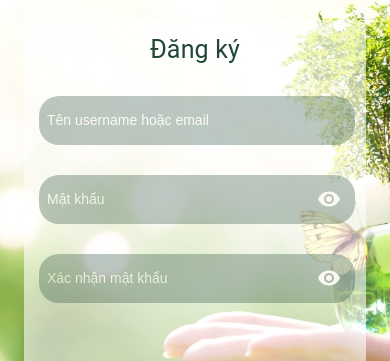
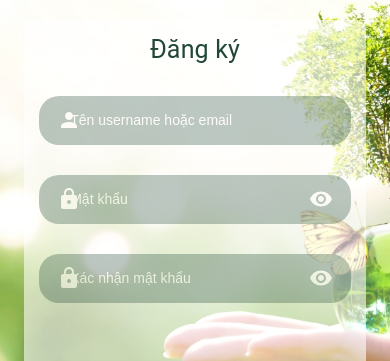
Before and after one commit to Hans2374/TrashCollection, a React (Create React App) app: page /login in a window 390 px wide. Both pictures are taken after a click on the button "ĐĂNG KÝ". Shown: the part 345-706 px from the top of the page. Built offline with nearby package versions, Linux system fonts and the light colour scheme; a web font is replaced by a local one.

Commit message:
responsive 6.0

```diff
--- a/src/components/Login.js
+++ b/src/components/Login.js
@@ -1,8 +1,12 @@
 import React, { useState, useEffect } from 'react';
-import { Box, Typography, Button, IconButton } from '@mui/material';
+import { Box, Typography, Button, IconButton, Icon } from '@mui/material';
 import { Visibility, VisibilityOff } from '@mui/icons-material';
 import colors from '../colors';
 import styles from './Login.module.css';
+import PersonIcon from '@mui/icons-material/Person';
+import LockIcon from '@mui/icons-material/Lock';
+import EmailIcon from '@mui/icons-material/Email';
+import PasswordIcon from '@mui/icons-material/Password';
 
 const Login = () => {
     const [username, setUsername] = useState('');
@@ -262,7 +266,11 @@ const Login = () => {
                             <Typography className={styles.formTitle} variant="h4" style={{ color: colors.color2, marginBottom: '30px' }}>
                                 {isRegister ? 'Đăng ký' : 'Đăng nhập'}
                             </Typography>
-                            <Box sx={{ position: 'relative', width: '96%' }}>
+                            <Box sx={{
+                                position: 'relative', width: '100%', backgroundColor: colors.color2,
+                                borderRadius: '20px',
+                                opacity: 0.3,
+                            }}>
                                 <input
                                     type="text"
                                     placeholder={"Tên username hoặc email"}
@@ -271,21 +279,28 @@ const Login = () => {
                                     className={styles.customInput}
                                     style={{
                                         backgroundColor: colors.color2,
-                                        borderRadius: '20px',
-                                        opacity: 0.3,
                                         color: colors.color1,
                                         border: 'none',
-                                        width: '100%',
+                                        width: '80%',
                                         height: '33px',
                                         margin: 'normal',
                                         padding: '10px',
+                                        pl: '40px',
                                         fontSize: '20px',
+                                        outline: 'none',
                                     }}
                                 />
+                                <Icon sx={{ position: 'absolute', left: '18px', top: '50%', transform: 'translateY(-50%)', color: colors.color1 }}>
+                                    <PersonIcon />
+                                </Icon>
                                 {errors.username && <span className={styles.errorText}>{errors.username}</span>}
                             </Box>
 
-                            <Box sx={{ position: 'relative', marginTop: '30px', width: '96%' }}>
+                            <Box sx={{
+                                position: 'relative', marginTop: '30px', width: '100%', backgroundColor: colors.color2,
+                                borderRadius: '20px',
+                                opacity: 0.3,
+                            }}>
                                 <input
                                     type={showPassword ? 'text' : 'password'}
                                     placeholder="Mật khẩu"
@@ -294,21 +309,23 @@ const Login = () => {
                                     className={styles.customInput}
                                     style={{
                                         backgroundColor: colors.color2,
-                                        borderRadius: '20px',
-                                        opacity: 0.3,
                                         color: colors.color1,
                                         border: 'none',
-                                        width: '100%',
+                                        width: '80%',
                                         height: '33px',
                                         margin: 'normal',
                                         padding: '10px',
                                         fontSize: '20px',
+                                        outline: 'none',
                                     }}
                                 />
+                                <Icon sx={{ position: 'absolute', left: '18px', top: '50%', transform: 'translateY(-50%)', color: colors.color1 }}>
+                                    <LockIcon />
+                                </Icon>
                                 <IconButton
                                     onClick={handleClickShowPassword}
                                     onMouseDown={handleMouseDownPassword}
-                                    sx={{ position: 'absolute', right: '-10px', top: '50%', transform: 'translateY(-50%)', color: colors.color1 }}
+                                    sx={{ position: 'absolute', right: '10px', top: '50%', transform: 'translateY(-50%)', color: colors.color1 }}
                                 >
                                     {showPassword ? <VisibilityOff /> : <Visibility />}
                                 </IconButton>
@@ -316,7 +333,11 @@ const Login = () => {
                             </Box>
 
                             {isRegister && (
-                                <Box sx={{ position: 'relative', marginTop: '30px', width: '96%' }}>
+                                <Box sx={{
+                                    position: 'relative', marginTop: '30px', width: '100%', backgroundColor: colors.color2,
+                                    borderRadius: '20px',
+                                    opacity: 0.3,
+                                }}>
                                     <input
                                         type={showConfirmPassword ? 'text' : 'password'}
                                         placeholder="Xác nhận mật khẩu"
@@ -325,21 +346,23 @@ const Login = () => {
                                         className={styles.customInput}
                                         style={{
                                             backgroundColor: colors.color2,
-                                            borderRadius: '20px',
-                                            opacity: 0.3,
                                             color: colors.color1,
                                             border: 'none',
-                                            width: '100%',
+                                            width: '80%',
                                             height: '33px',
                                             margin: 'normal',
                                             padding: '10px',
                                             fontSize: '20px',
+                                            outline: 'none',
                                         }}
                                     />
+                                    <Icon sx={{ position: 'absolute', left: '18px', top: '50%', transform: 'translateY(-50%)', color: colors.color1 }}>
+                                        <LockIcon />
+                                    </Icon>
                                     <IconButton
                                         onClick={handleClickShowConfirmPassword}
                                         onMouseDown={handleMouseDownPassword}
-                                        sx={{ position: 'absolute', right: '-10px', top: '50%', transform: 'translateY(-50%)', color: colors.color1 }}
+                                        sx={{ position: 'absolute', right: '10px', top: '50%', transform: 'translateY(-50%)', color: colors.color1 }}
                                     >
                                         {showConfirmPassword ? <VisibilityOff /> : <Visibility />}
                                     </IconButton>
@@ -377,7 +400,11 @@ const Login = () => {
                             <Typography className={styles.formTitle} variant="h4" style={{ color: colors.color2, marginBottom: '30px' }}>
                                 Quên mật khẩu
                             </Typography>
-                            <Box sx={{ position: 'relative', marginTop: '50px', width: '96%' }}>
+                            <Box sx={{
+                                position: 'relative', marginTop: '50px', width: '100%', backgroundColor: colors.color2,
+                                borderRadius: '20px',
+                                opacity: 0.3,
+                            }}>
                                 <input
                                     type="email"
                                     placeholder="Email"
@@ -386,21 +413,27 @@ const Login = () => {
                                     className={styles.customInput}
                                     style={{
                                         backgroundColor: colors.color2,
-                                        borderRadius: '20px',
-                                        opacity: 0.3,
                                         color: colors.color1,
                                         border: 'none',
-                                        width: '100%',
+                                        width: '80%',
                                         height: '33px',
                                         margin: 'normal',
                                         padding: '10px',
                                         fontSize: '20px',
+                                        outline: 'none',
                                     }}
                                 />
+                                <Icon sx={{ position: 'absolute', left: '18px', top: '50%', transform: 'translateY(-50%)', color: colors.color1 }}>
+                                    <EmailIcon />
+                                </Icon>
                                 {errors.email && <span className={styles.errorText}>{errors.email}</span>}
                             </Box>
 
-                            <Box sx={{ position: 'relative', marginTop: '50px', width: '96%' }}>
+                            <Box sx={{
+                                position: 'relative', marginTop: '50px', width: '100%', backgroundColor: colors.color2,
+                                borderRadius: '20px',
+                                opacity: 0.3,
+                            }}>
                                 <input
                                     type="text"
                                     placeholder="Mã xác minh"
@@ -409,17 +442,19 @@ const Login = () => {
                                     className={styles.customInput}
                                     style={{
                                         backgroundColor: colors.color2,
-                                        borderRadius: '20px',
-                                        opacity: 0.3,
                                         color: colors.color1,
                                         border: 'none',
-                                        width: '100%',
+                                        width: '80%',
                                         height: '33px',
                                         margin: 'normal',
                                         padding: '10px',
                                         fontSize: '20px',
+                                        outline: 'none',
                                     }}
                                 />
+                                <Icon sx={{ position: 'absolute', left: '18px', top: '50%', transform: 'translateY(-50%)', color: colors.color1 }}>
+                                    <PasswordIcon />
+                                </Icon>
                                 <IconButton
                                     onClick={handleSendCode}
                                     disabled={countdown > 0}
@@ -463,7 +498,11 @@ const Login = () => {
                             <Typography className={styles.formTitle} variant="h4" style={{ color: colors.color2, marginBottom: '50px' }}>
                                 Đặt lại mật khẩu
                             </Typography>
-                            <Box sx={{ position: 'relative', marginTop: '50px', width: '96%' }}>
+                            <Box sx={{
+                                position: 'relative', marginTop: '50px', width: '100%', backgroundColor: colors.color2,
+                                borderRadius: '20px',
+                                opacity: 0.3,
+                            }}>
                                 <input
                                     type={showPassword ? 'text' : 'password'}
                                     placeholder="Mật khẩu"
@@ -472,17 +511,19 @@ const Login = () => {
                                     className={styles.customInput}
                                     style={{
                                         backgroundColor: colors.color2,
-                                        borderRadius: '20px',
-                                        opacity: 0.3,
                                         color: colors.color1,
                                         border: 'none',
-                                        width: '100%',
+                                        width: '80%',
                                         height: '33px',
                                         margin: 'normal',
                                         padding: '10px',
                                         fontSize: '20px',
+                                        outline: 'none',
                                     }}
                                 />
+                                <Icon sx={{ position: 'absolute', left: '18px', top: '50%', transform: 'translateY(-50%)', color: colors.color1 }}>
+                                    <LockIcon />
+                                </Icon>
                                 <IconButton
                                     onClick={handleClickShowPassword}
                                     onMouseDown={handleMouseDownPassword}
@@ -492,7 +533,11 @@ const Login = () => {
                                 </IconButton>
                                 {errors.password && <span className={styles.errorText}>{errors.password}</span>}
                             </Box>
-                            <Box sx={{ position: 'relative', marginTop: '50px', width: '96%' }}>
+                            <Box sx={{
+                                position: 'relative', marginTop: '50px', width: '100%', backgroundColor: colors.color2,
+                                borderRadius: '20px',
+                                opacity: 0.3,
+                            }}>
                                 <input
                                     type={showConfirmPassword ? 'text' : 'password'}
                                     placeholder="Xác nhận mật khẩu"
@@ -501,17 +546,19 @@ const Login = () => {
                                     className={styles.customInput}
                                     style={{
                                         backgroundColor: colors.color2,
-                                        borderRadius: '20px',
-                                        opacity: 0.3,
                                         color: colors.color1,
                                         border: 'none',
-                                        width: '100%',
+                                        width: '80%',
                                         height: '33px',
                                         margin: 'normal',
                                         padding: '10px',
                                         fontSize: '20px',
+                                        outline: 'none',
                                     }}
                                 />
+                                <Icon sx={{ position: 'absolute', left: '18px', top: '50%', transform: 'translateY(-50%)', color: colors.color1 }}>
+                                    <LockIcon />
+                                </Icon>
                                 <IconButton
                                     onClick={handleClickShowConfirmPassword}
                                     onMouseDown={handleMouseDownPassword}
```
